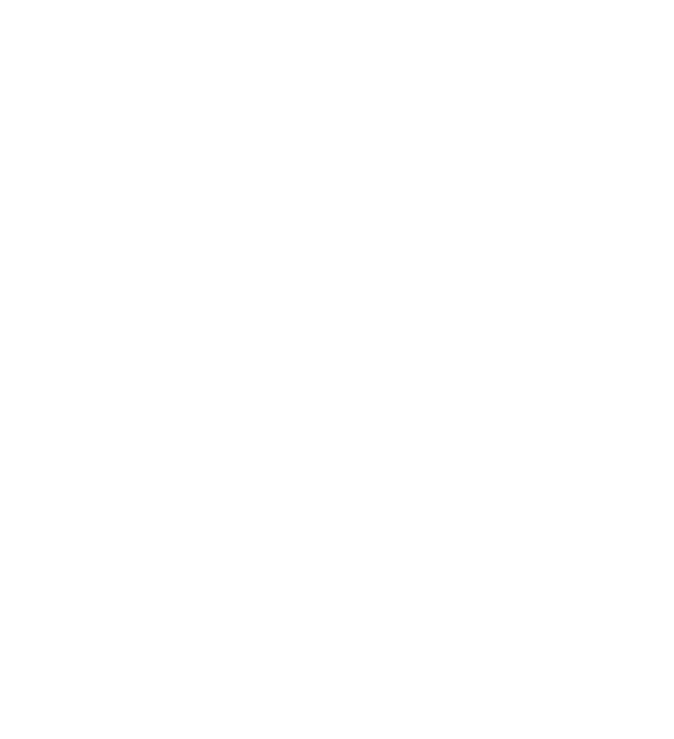
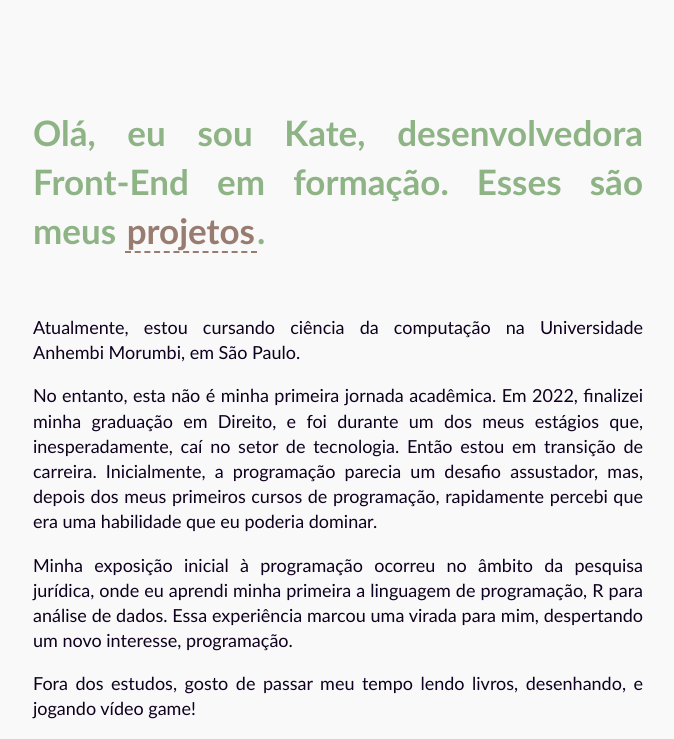
Before and after one commit to katerine-dev/portifolioEstatico, a plain HTML site: page index.html in a window 1280 px wide. Shown: the top 739 px of the page, without its empty margins (302-976 px from the left). Drawn offline with Linux system fonts and the light colour scheme.

Commit message:
Desenvolve todo a construção da página principal

```diff
--- a/index.html
+++ b/index.html
@@ -1,11 +1,35 @@
 <!DOCTYPE html>
-<html lang="en">
+<html lang="pt-br">
 <head>
     <meta charset="UTF-8">
     <meta name="viewport" content="width=device-width, initial-scale=1.0">
-    <title>Document</title>
+    <link rel="stylesheet" href="style.css">
 </head>
 <body>
+    <div class="conteudo">
+        <main class="main">
+            <h1>Olá, eu sou Kate, desenvolvedora Front-End em formação. Esses são meus <a href="https://github.com/katerine-dev">projetos</a>.</h1>
 
-</body>
+        <section class="description">
+            <p>Atualmente, estou cursando ciência da computação na Universidade Anhembi Morumbi, em São Paulo.</p>
+            <p>No entanto, esta não é minha primeira jornada acadêmica. Em 2022, finalizei minha graduação em Direito, e foi durante um dos meus estágios que, inesperadamente, caí no setor de tecnologia. Então estou em transição de carreira. Inicialmente, a programação parecia um desafio assustador, mas, depois dos meus primeiros cursos de programação, rapidamente percebi que era uma habilidade que eu poderia dominar.</p>
+            <p>Minha exposição inicial à programação ocorreu no âmbito da pesquisa jurídica, onde eu aprendi minha primeira a linguagem de programação, R para análise de dados. Essa experiência marcou uma virada para mim, despertando um novo interesse, programação.</p>
+            <p>Fora dos estudos, gosto de passar meu tempo lendo livros, desenhando, e jogando vídeo game!</p>
+
+            <figure>
+                <img src="./foto.jpeg" alt="Turistando">
+                <!-- Para rodapé da foto: -->
+                <figcaption>Eu aproveitando uma viagem, junto com a natureza no meu tempo livre.</figcaption>
+            </figure>
+
+            <p>Eu tenho experiência acadêmica com R (Análise de Dados), Java, Python, SQL (PostgreSQL, MariaDB, MySQL), JavaScript, TypeScript, React.js, CSS, HTML, CI/CD, FastAPI, Flask, C, Git.</p>
+            <p>Estou aberta a novas oportunidades e em participar de discussões sobre tecnologia.</p>
+        </section>
+
+        <section class="contato">
+            <h3>Entre em contato</h3>
+            <a href="https://www.linkedin.com/in/katerinewitkoski/">linkedin.com/in/katerinewitkoski</a>
+        </section>
+      </main>
+  </body>
 </html>
--- a/style.css
+++ b/style.css
@@ -0,0 +1,104 @@
+/* css Reset */
+
+* {
+    box-sizing: border-box;
+}
+
+:root {
+    /* Custom properties (para evitar reutilização de valores ao longo do script) */
+    --headline-font-size: 35px;
+    --paragraph-font-size: 18px;
+    --headline-font-family: 'optima', 'Arial';
+    /* Efeito nos links */
+    --base-color: #685752;
+    --highlight-color: #997C70;
+    --light-gray: #f5f3f4;
+    --fast-transition: 0.135s;
+}
+
+body {
+    font-family: 'optima', 'Arial';
+    line-height: 1.6;
+    color: #10001f;
+    background-color: #f9f9f9;
+    text-align: justify;
+}
+
+.conteudo {
+    width: 100%;
+    height: 100%;
+    max-width: 960px;
+    padding: 0 30px;
+    margin: 0 auto;
+}
+
+.conteudo h1 {
+    color: #8EB486;
+    font-family: var(--headline-font-family);
+    font-size: var(--headline-font-size);
+    font-weight: bold;
+    margin: 100px 0 42px;
+    line-height: 1.4;
+}
+
+.conteudo p {
+    font-size: var(--paragraph-font-size);
+    line-height: 1.4;
+}
+
+.conteudo a {
+    color: var(--highlight-color);
+    border-bottom: 2px dashed var(--highlight-color);
+    text-decoration: none;
+    padding: 0 2px;
+}
+
+/* Quando o mouse passa sobre o link o texto fica branco e o fundo marrom*/
+.conteudo a:hover {
+    color: #fff;
+    background: var(--highlight-color);
+    border-bottom-color: transparent;
+    transition: all var(--fast-transition) ease-in;
+}
+
+.conteudo img, .conteudo figure {
+    padding: 0;
+    max-width: 100%;
+}
+
+.conteudo figure {
+    margin: 20px 0;
+}
+
+.conteudo figcaption {
+    text-align: center;
+    font-size: 14px;
+    padding: 7px 0;
+}
+
+.contato {
+    margin: 50px 0 100px;
+    text-align: center;
+}
+
+.contato h3 {
+    color: #8EB486;
+    font-family: var(--headline-font-family);
+    font-size: 35px;
+    font-weight: normal;
+    font-weight: 400;
+    margin: 0 0 16px
+}
+
+.contato a {
+    display: inline-block;
+    padding: 7px;
+}
+
+.main {
+    height: 100%;
+    max-width: 610px;
+    margin: 0 auto;
+    display: flex;
+    flex-direction: column;
+}
```
Also changed, not shown: foto.jpeg (added).
